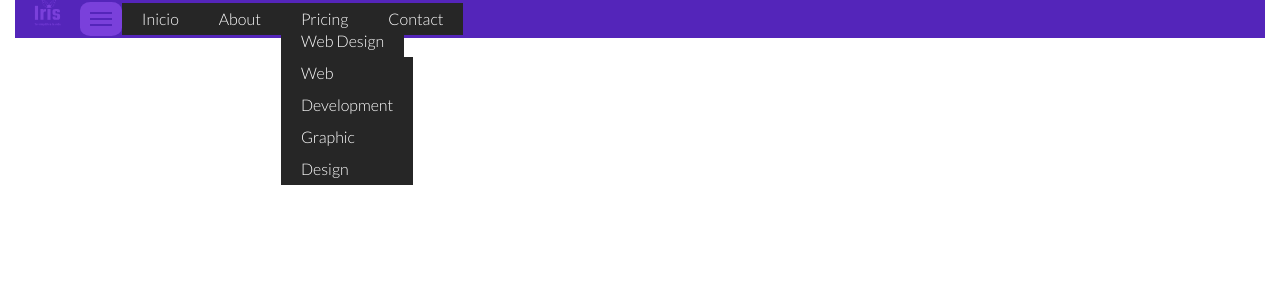
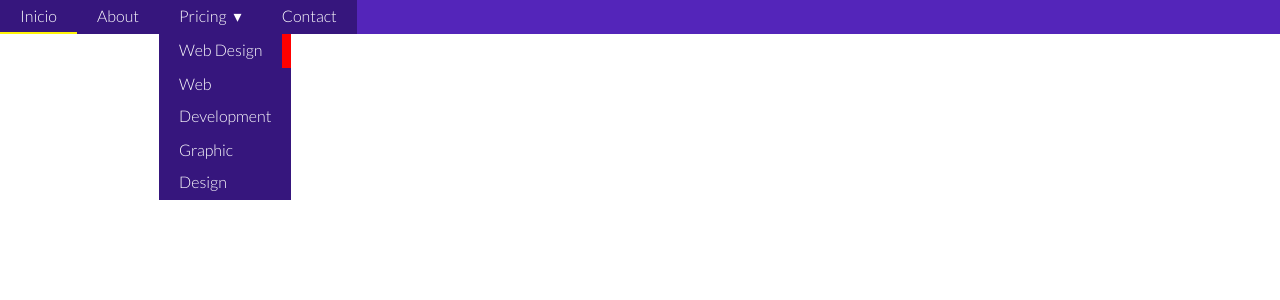
Before and after one commit to AlmondBro/serviiris, a React (Create React App) app: page / in a window 1280 px wide. Shown: the top 300 px of the page. Built offline with nearby package versions, Linux system fonts and the light colour scheme.

Commit message:
Create basic nav-bar

```diff
--- a/public/index.html
+++ b/public/index.html
@@ -27,7 +27,13 @@
 
     <link href="https://fonts.googleapis.com/css2?family=Lato:ital,wght@0,100;0,300;0,700;0,900;1,300;1,400;1,700;1,900&display=swap" rel="stylesheet">
     <link href="https://fonts.googleapis.com/css2?family=Comic+Neue:ital,wght@0,300;0,400;0,700;1,300;1,400;1,700&display=swap" rel="stylesheet">
-    <link rel="stylesheet" type="text/css" href="/css/bootstrap-grid.min.css">
+    <!-- <link rel="stylesheet" type="text/css" href="/css/bootstrap-grid.min.css"> -->
+    <link
+  rel="stylesheet"
+  href="https://maxcdn.bootstrapcdn.com/bootstrap/4.5.0/css/bootstrap.min.css"
+  integrity="sha384-9aIt2nRpC12Uk9gS9baDl411NQApFmC26EwAOH8WgZl5MYYxFfc+NcPb1dKGj7Sk"
+  crossorigin="anonymous"
+/>
     <!-- <link rel="stylesheet" type="text/css" href="css/font-awesome.min.css"/> -->
 
     <link rel="stylesheet" type="text/css" href="https://stackpath.bootstrapcdn.com/font-awesome/4.7.0/css/font-awesome.min.css"/>
--- a/src/components/App/AppStyledComponents.js
+++ b/src/components/App/AppStyledComponents.js
@@ -13,8 +13,8 @@ let AppContainerStyled = styled(Container)`
     display: flex;
     flex-direction: column;
     flex: 1;
-    padding-left: -15px;
-    padding-right: -15px;
+    /* padding-left: 0px;
+    padding-right: 0px; */
    }
 `;
 
@@ -36,7 +36,12 @@ let AppContainerCol = styled(Col)`
 const AppContainer = (props) => {
     return (
         <AppContainerStyled fluid={ props.fluid } className="app-container">
-            { props.children }
+            <AppContainerRow>
+                <AppContainerCol className="p-0">
+                    { props.children }
+                </AppContainerCol>
+            </AppContainerRow>
+            {/* { props.children } */}
         </AppContainerStyled>
     ); //end return statement
 }; //end AppContainer
--- a/src/components/Header/Header.js
+++ b/src/components/Header/Header.js
@@ -6,7 +6,7 @@ import { NavigationBar } from './NavigationBar/NavigationBar.js';
 let Header = (props) => {
     return (
         <Fragment>
-            <NavigationBar/>
+            <NavigationBar navBarToggleID="navbar-toggle"/>
         </Fragment>
     ); //end return statement
 }; //end Header()
--- a/src/components/Header/NavigationBar/NavBarToggle/NavBarToggle.js
+++ b/src/components/Header/NavigationBar/NavBarToggle/NavBarToggle.js
@@ -1,7 +1,7 @@
-import React, { Component } from 'react';
+import React, { Component , Fragment } from 'react';
 
 //Import styled components
-import { MenuBarToggleButton, MenuBarLine, TopMenuBarLine, MiddleMenuBarLine, BottomMenuBarLine } from './NavBarToggleStyledComponents.js';
+import { InputCheckboxHack, MenuBarToggleButtonLabel, MenuBarToggleButton, MenuBarLine, TopMenuBarLine, MiddleMenuBarLine, BottomMenuBarLine } from './NavBarToggleStyledComponents.js';
 
 class NavBarToggle extends Component {
     constructor(props) {
@@ -11,7 +11,8 @@ class NavBarToggle extends Component {
         }; //end this.state
     }
 
-    navToggle = document.getElementById("navbarToggle");
+    navBarToggleID = this.props.navBarToggleID;
+    navToggle = document.getElementById(this.navBarToggleID);
 
     toggleNavBarButton = () => {
         const currentState = this.state.collapsed;
@@ -21,16 +22,39 @@ class NavBarToggle extends Component {
         //     NavBarCollapse.classList.toggle("show");
     }; //end toggleClass2
 
+
     render = () => {
         return (
+            <Fragment>
+                <InputCheckboxHack
+                    type    =   "checkbox"
+                    id      =   "input-checkbox-hack"
+                    name    =   "input-checkbox-hack"
+                />
+
+                {/* <MenuBarToggleButtonLabel
+                    htmlFor = "input-checkbox-hack"
+                >
+                    <button
+                        htmlFor = "input-checkbox-hack"
+
+                    >
+                        Testtt
+                    </button>
+                </MenuBarToggleButtonLabel> */}
+
+                <MenuBarToggleButtonLabel
+                    htmlFor = "input-checkbox-hack"
+                >
                     <MenuBarToggleButton
                         aria-controls   =   "basic-navbar-nav"
+                        aris-role       =   "button"
+                        aria-label      =   "Toggle navigation"
                         type            =   "button"
-                    aria-label      =   "Toggle navigation"
                         className       =   { "navbar-toggler "
                                                 + ( this.state.collapsed ? "collapsed" : "")
                                             }
-                    id              =   "navbarToggle"
+                        id              =   { this.props.navBarToggleID }
                         onClick         =   { this.toggleNavBarButton }
                     >
                         <TopMenuBarLine
@@ -46,7 +70,9 @@ class NavBarToggle extends Component {
                             className   =   "menubar-line bottom-bar"
                         />
                     </MenuBarToggleButton>
-        );
+                </MenuBarToggleButtonLabel>
+            </Fragment>
+        ); //end return
     }; //end render()
 }; //end NavBarToggle
 
--- a/src/components/Header/NavigationBar/NavBarToggle/NavBarToggleStyledComponents.js
+++ b/src/components/Header/NavigationBar/NavBarToggle/NavBarToggleStyledComponents.js
@@ -1,10 +1,42 @@
 import styled from 'styled-components';
 
-const MenuBarToggleButton = styled('button')`
+const InputCheckboxHack = styled('input')`
+    visibility: hidden;
+    position: absolute;
+    left: -999999px;
+    top: -99999px;
+
+    :checked ~ nav#basic-navbar-nav > ul.nav-ul {
+        display: block;
+        max-height: 500px;
+        opacity: 100%;
+    }
+`;
+const MenuBarToggleButtonLabel = styled('label')`
+    cursor: pointer;
+    user-select: none;
+    margin: 0;
+    padding: 0;
+
+    display: flex;
+    flex-direction: column;
+    justify-content: center;
+`; //end MenuBarToggleButtonLabel
+
+const MenuBarToggleButton = styled('div')`
+    cursor: pointer;
     border: none;
+    line-height: 1;
     background-color: #7A40DB;
     padding: 10px;
     border-radius: 25%;
+
+    display: none;
+
+
+    @media only screen and (max-width: 765px) {
+        display: inline-block;
+    } /* End media query */
 `; //end MenuBarToggleButton
 
 
@@ -33,4 +65,4 @@ let BottomMenuBarLine = styled(MenuBarLine)`
     margin-top: 4px;
 `; //end BottomMenuBarLine
 
-export { MenuBarToggleButton, MenuBarLine, TopMenuBarLine, MiddleMenuBarLine, BottomMenuBarLine };
+export { InputCheckboxHack, MenuBarToggleButtonLabel, MenuBarToggleButton, MenuBarLine, TopMenuBarLine, MiddleMenuBarLine, BottomMenuBarLine };
--- a/src/components/Header/NavigationBar/NavigationBar.js
+++ b/src/components/Header/NavigationBar/NavigationBar.js
@@ -48,7 +48,7 @@ const NavigationBar = (props) => {
                             />
                         </NavLogoContainerLink>
                     </NavLogoContainer>
-                    <NavBarToggle/>
+                    <NavBarToggle id={props.navBarToggleID}/>
                     <Nav id="basic-navbar-nav">
                         {/* <div class="nav-mobile">
                             <a id="nav-toggle" href="#!">
@@ -69,7 +69,11 @@ const NavigationBar = (props) => {
                             <NavLi>
                                 <NavLink href="#!">About</NavLink>
                             </NavLi>
+                            {/* <NavLi>
+
+                            </NavLi> */}
                             <NavLi>
+                                <NavLink href="#!">Pricing</NavLink>
                                 {/* TODO: Fix this not lining up in width */}
                                 {/* <NavLink href="#!">Services</NavLink> */}
                                 <ul class="nav-dropdown">
@@ -83,9 +87,6 @@ const NavigationBar = (props) => {
                                         <NavLink href="#!">Graphic Design</NavLink>
                                     </NavLi>
                                 </ul>
-                            </NavLi>
-                            <NavLi>
-                                <NavLink href="#!">Pricing</NavLink>
                             </NavLi>
                             {/* <li>
                                 <a href="#!">Portfolio</a>
--- a/src/components/Header/NavigationBar/NavigationBarStyledComponents.js
+++ b/src/components/Header/NavigationBar/NavigationBarStyledComponents.js
@@ -42,18 +42,23 @@ const NavContainer = styled('div')`
     padding: 0;
 
 
+    @media only screen and (max-width: 765px) {
         /*
             Offset all the NavigationBar items a
             bit to the left so it is not just right up to the edge
             TODO: Make this value be dynamic
         */
         padding-left: 1.2%;
+    } /* end media query */
 `; //end NavContainer
 
 const NavLogoContainer = styled('div')`
     position: relative;
     line-height: 1;
     font-size: 1.4em;
+    display: none;
+
+    @media only screen and (max-width: 765px) {
         display: inline-block;
 
            /*
@@ -61,6 +66,9 @@ const NavLogoContainer = styled('div')`
         TODO: Make this value be dynamic
     */
     margin-right: 1.2%;
+    } /* End media query */
+
+
 `; //end LogoContainer
 
 const NavLogoContainerLink = styled('a')`
@@ -80,13 +88,39 @@ const Nav = styled('nav')`
     justify-content: flex-start;
 
     margin-right: auto;
+
+    @media only screen and (max-width: 765px) {
+        position: absolute;
+        top: -13px;
+        margin-right: 0;
+    }
+
     /*  just a margin: auto value centers everything while keeping left and right float-like effects */
 `; //end Nav
 
 const NavUl = styled('ul')`
+    position: relative;
     list-style: none;
     margin: 0;
     padding: 0;
+
+    transition: max-height 500ms ease-out, opacity 500ms ease-out;
+
+    border-bottom-left-radius: 12px;
+    border-bottom-right-radius: 12px;
+    border-top-left-radius: 12px;
+    border-top-right-radius: 12px;
+
+    @media only screen and (max-width: 765px) {
+        position: absolute;
+        top: 48px;
+
+        max-height: 0;
+        opacity: 0;
+        overflow: hidden;
+
+        background-color: #471f9d;
+    }
 `; //end NavUL
 
 
@@ -97,10 +131,10 @@ const NavLi = styled('li')`
 
     ul {
         position: absolute;
-
+        top: 34px;
         margin: 0;
         padding: 0;
-
+        background-color: red;
         list-style: none;
         /* visibility: hidden; */
     }
@@ -129,14 +163,19 @@ let NavLink = styled('a')`
     display: block;
     padding: 0 20px;
     line-height: 2;
-    background: #262626;
+    background: #36167D;
+    border-bottom: 2px solid #36167D;
+
     color: #ffffff;
     text-decoration: none;
 
+    :active,
     :hover,
     :visited:hover {
-        background: #2581DC;
         color: #ffffff;
+        text-decoration: none;
+
+        border-bottom: 2px solid #FFF308;
     }
 
     :not(:only-child):after,
```
Lines whose indentation alone changed are shown as unchanged.
